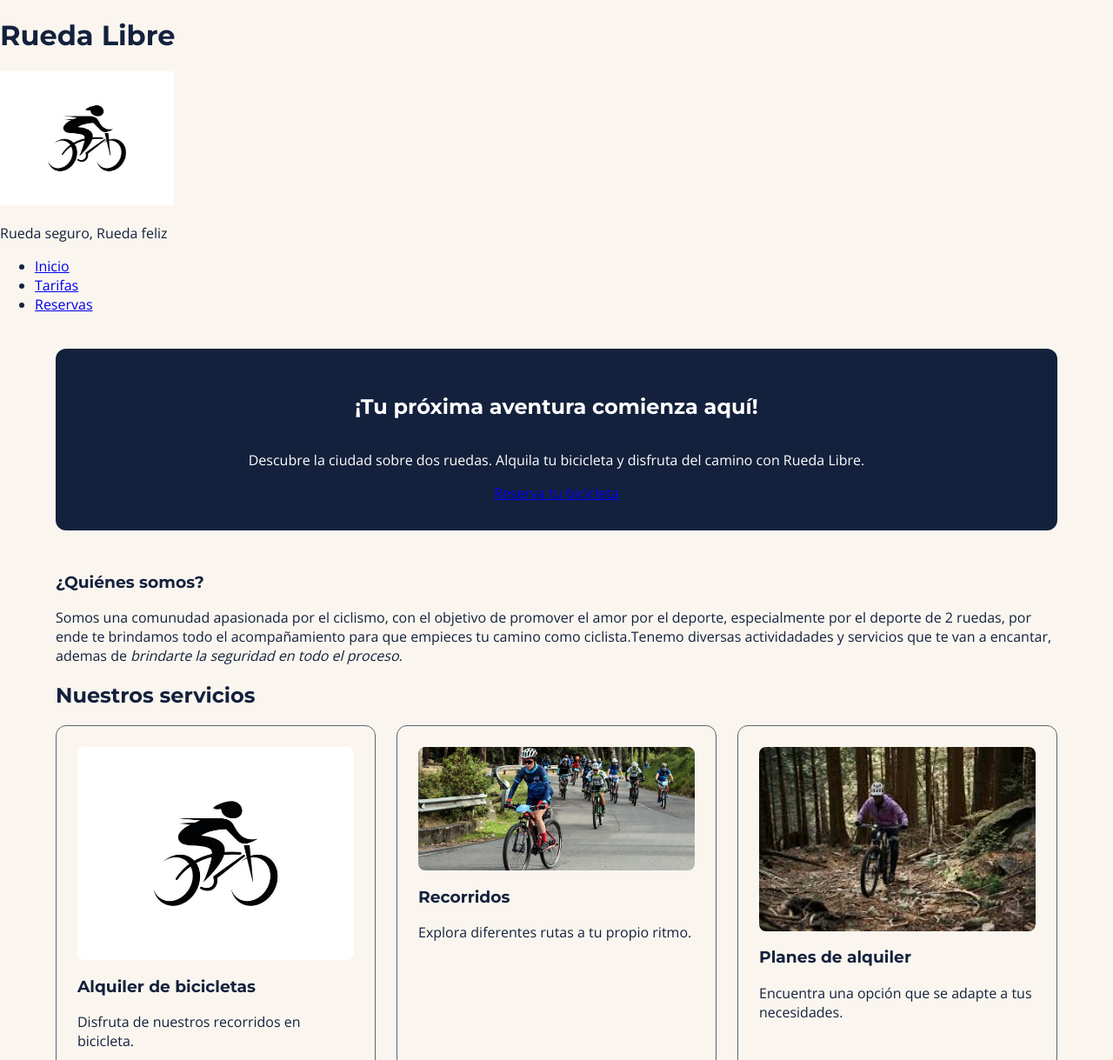
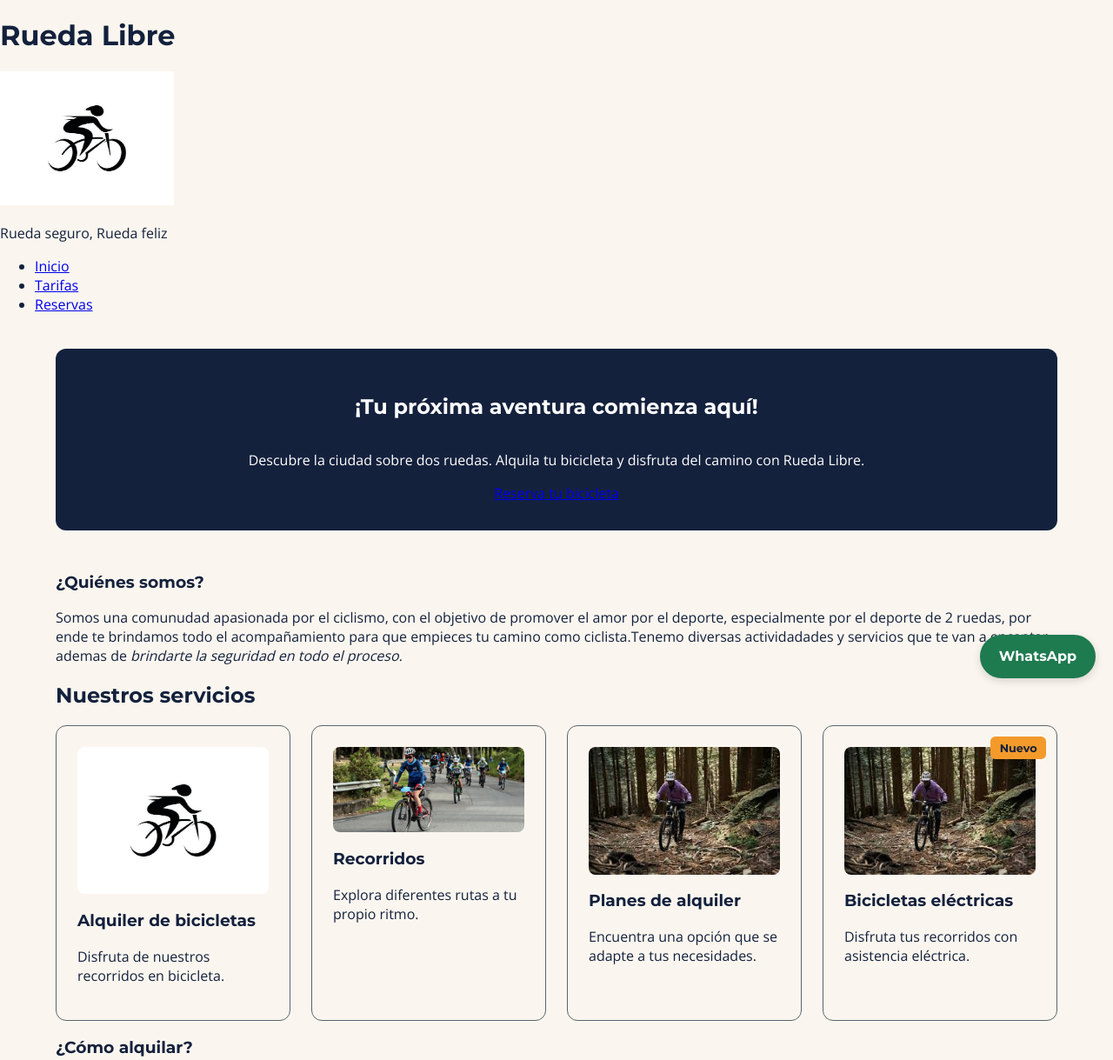
Before and after one commit to KevinGrajales/RuedaLibre, a plain HTML site: page index.html in a window 1280 px wide. Shown: the top 1219 px of the page at 87% size. Drawn offline with nearby package versions, Linux system fonts and the light colour scheme.

Commit message:
Lanzamiento v1.0 Rueda LibreL

```diff
--- a/CSS/styles.css
+++ b/CSS/styles.css
@@ -91,14 +91,30 @@ h6 {
     gap: var(--espacio-md);
 }
 
-/* Tarjeta individual */
+/* Tarjetas de Servicios */
+
 .tarjeta {
+    position: relative;
     flex: 1 1 16rem;
     min-width: 0;
     padding: var(--espacio-md);
     border: 1px solid var(--gris-asfalto);
     border-radius: 0.75rem;
     background-color: var(--crema);
+}
+
+.etiqueta-nuevo {
+    position: absolute;
+    top: 0.75rem;
+    right: 0.75rem;
+    z-index: 1;
+    padding: 0.35rem 0.65rem;
+    background-color: var(--naranja-pedal);
+    color: var(--azul-noche);
+    font-family: var(--fuente-titulos);
+    font-size: 0.8rem;
+    font-weight: 700;
+    border-radius: 0.35rem;
 }
 
 /* Imagen de la tarjeta */
@@ -113,11 +129,11 @@ h6 {
 /* El contenido principal ocupa el espacio disponible */
 main {
     flex: 1;
-     width: 100%;
+    width: 100%;
     max-width: 75rem;
     margin-inline: auto;
     padding: var(--espacio-md);
-
+    padding-bottom: 5rem;
 }
 
 /* Pie de página */
@@ -263,3 +279,41 @@ form button[type="submit"]:focus-visible {
     outline: 3px solid var(--verde-ruta);
     outline-offset: 4px;
 }
+
+/* BOTÓN FLOTANTE DE WHATSAPP */
+
+.whatsapp-flotante {
+    position: fixed;
+    right: 1.25rem;
+    bottom: 1.25rem;
+    z-index: 1000;
+
+    display: inline-block;
+    padding: 0.85rem 1.25rem;
+
+    background-color: var(--verde-ruta);
+    color: #FFFFFF;
+
+    font-family: var(--fuente-titulos);
+    font-weight: 700;
+    text-decoration: none;
+
+    border: 2px solid var(--verde-ruta);
+    border-radius: 999px;
+    box-shadow: 0 3px 10px rgb(0 0 0 / 15%);
+
+    transition:
+        background-color 0.2s ease,
+        color 0.2s ease;
+}
+
+.whatsapp-flotante:hover {
+    background-color: var(--naranja-pedal);
+    border-color: var(--naranja-pedal);
+    color: var(--azul-noche);
+}
+
+.whatsapp-flotante:focus-visible {
+    outline: 3px solid var(--azul-noche);
+    outline-offset: 4px;
+}
--- a/index.html
+++ b/index.html
@@ -72,6 +72,16 @@
             <img src="img/biciMon.jpeg" alt="Bicicleta preparada para una aventura" width="300">
             <h3>Planes de alquiler</h3>
             <p>Encuentra una opción que se adapte a tus necesidades.</p>
+        </article>
+
+        <article class="tarjeta">
+            <span class="etiqueta-nuevo">Nuevo</span>
+
+            <img src="img/biciMon.jpeg" alt="Bicicleta eléctrica">
+
+            <h3>Bicicletas eléctricas</h3>
+
+            <p>Disfruta tus recorridos con asistencia eléctrica.</p>
         </article>
 
     </div>
@@ -167,6 +177,16 @@
         </section>
 </main>
 
+    <a
+    class="whatsapp-flotante"
+    href="https://wa.me/573000000000"
+    target="_blank"
+    rel="noopener noreferrer"
+    aria-label="Contactar a Rueda Libre por WhatsApp (abre en una nueva pestaña)"
+>
+    WhatsApp
+</a>
+
 <footer>
     <p><strong>Rueda Libre</strong></p>
     <p>Correo: contacto@ruedalibre.com</p>
```
Also changed, not shown: Paginas/reservas.html (+13 -1 lines), Paginas/tarifas.html (+10 -0 lines), bitacora.txt.
